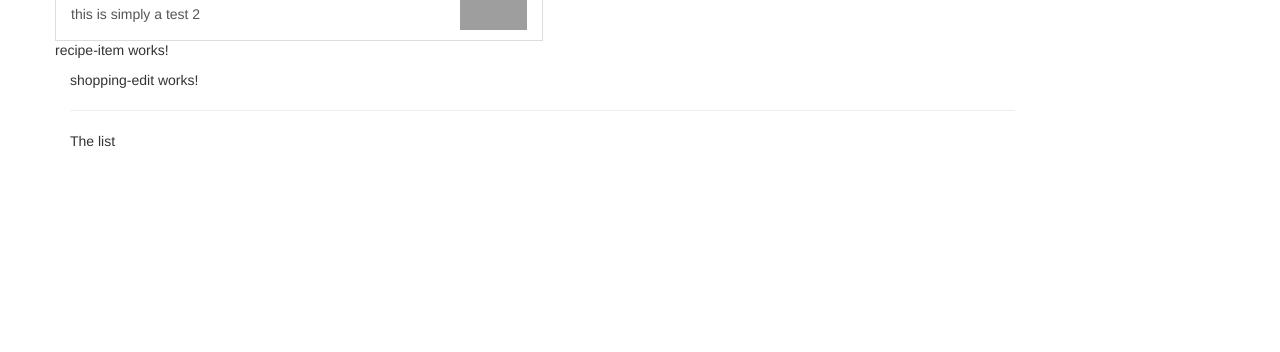
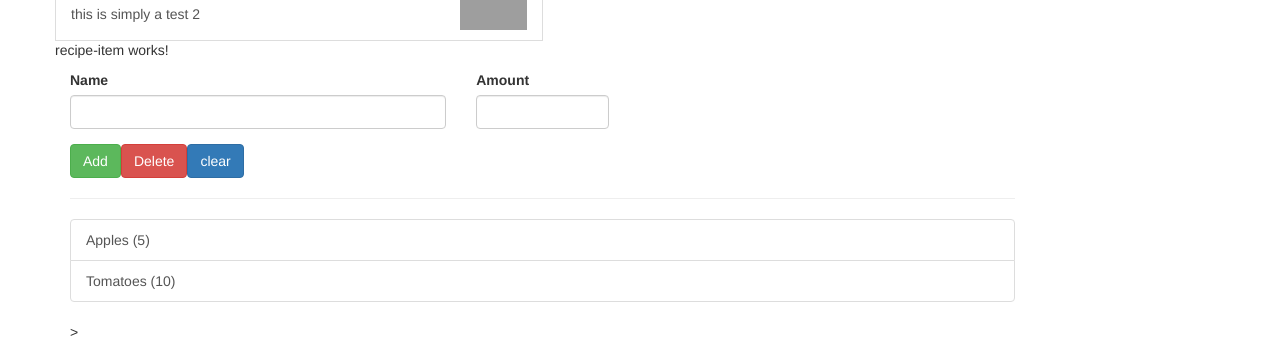
Before and after one commit to Lejla1502/Recipebook, an Angular app: page / in a window 1280 px wide. Shown: the part 249-601 px from the top of the page. Built offline with nearby package versions, Linux system fonts and the light colour scheme; grey boxes are pictures that could not be loaded.

Commit message:
Basics set up

```diff
--- /dev/null
+++ b/src/app/shared/ingredient.model.ts
@@ -0,0 +1,9 @@
+export class Ingredient{
+    public name:string;
+    public amount:number;
+
+    constructor(name:string, amount:number){
+        this.name=name;
+        this.amount=amount;
+    }
+}
--- a/src/app/shopping-list/shopping-edit/shopping-edit.component.html
+++ b/src/app/shopping-list/shopping-edit/shopping-edit.component.html
@@ -1 +1,23 @@
-<p>shopping-edit works!</p>
+<div class="row">
+    <div class="col-xs-12">
+        <form>
+            <div class="row">
+                <div class="col-sm-5 form-group">
+                        <label for="name">Name</label>
+                        <input type="text" id="name" class="form-control">
+                </div>
+                <div class="col-sm-2">
+                    <label for="amount">Amount</label>
+                    <input type="text" id="amount" class="form-control">
+                </div>
+            </div>
+            <div class="row">
+                <div class="col-xs-12">
+                    <button class="btn btn-success" type="submit">Add</button>
+                    <button class="btn btn-danger" type="submit">Delete</button>
+                    <button class="btn btn-primary" type="submit">clear</button>
+                </div>
+            </div>
+        </form>
+    </div>
+</div>
--- a/src/app/shopping-list/shopping-list.component.html
+++ b/src/app/shopping-list/shopping-list.component.html
@@ -2,6 +2,12 @@
     <div class="col-xs-10">
         <app-shopping-edit></app-shopping-edit>
         <hr>
-        <p>The list</p>
+        <ul class="list-group">
+            <a class="list-group-item" style="cursor:pointer"
+            *ngFor="let ingredient of ingredients"
+            >
+            {{ingredient.name}} ({{ingredient.amount}})
+        </a>
+        </ul>>
     </div>
 </div>
--- a/src/app/shopping-list/shopping-list.component.ts
+++ b/src/app/shopping-list/shopping-list.component.ts
@@ -1,4 +1,5 @@
 import { Component, OnInit } from '@angular/core';
+import { Ingredient } from '../shared/ingredient.model';
 
 @Component({
   selector: 'app-shopping-list',
@@ -7,6 +8,10 @@ import { Component, OnInit } from '@angular/core';
 })
 export class ShoppingListComponent implements OnInit {
 
+  ingredients:Ingredient[]=[
+    new Ingredient("Apples", 5),
+    new Ingredient("Tomatoes", 10)
+  ];
   constructor() { }
 
   ngOnInit(): void {
```
